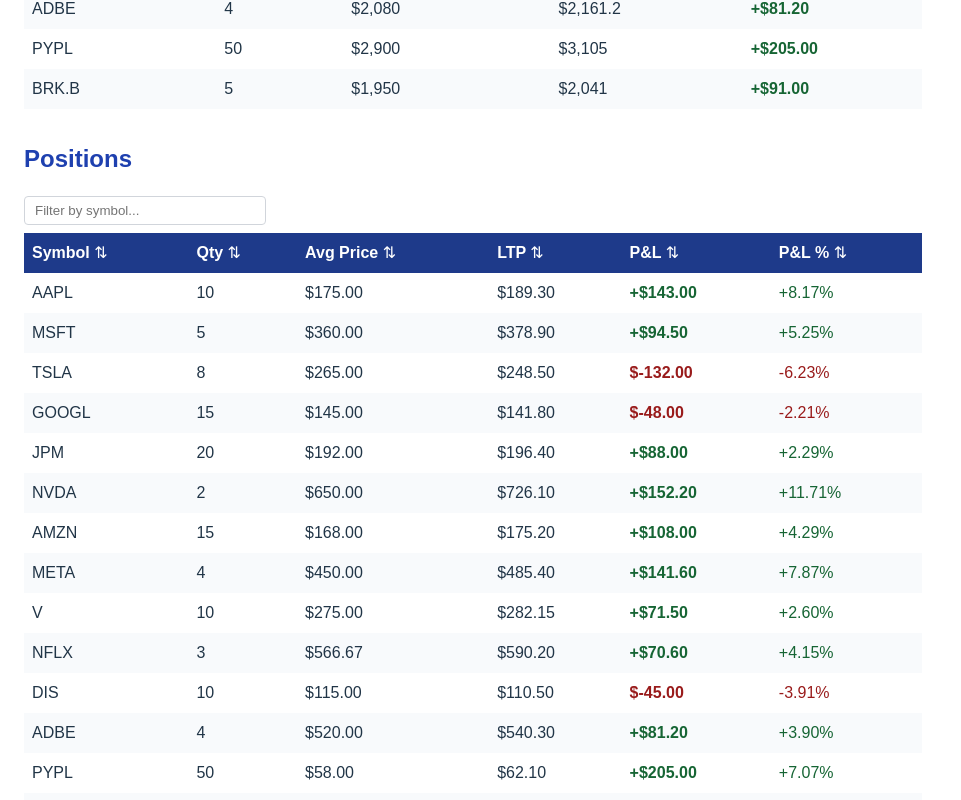
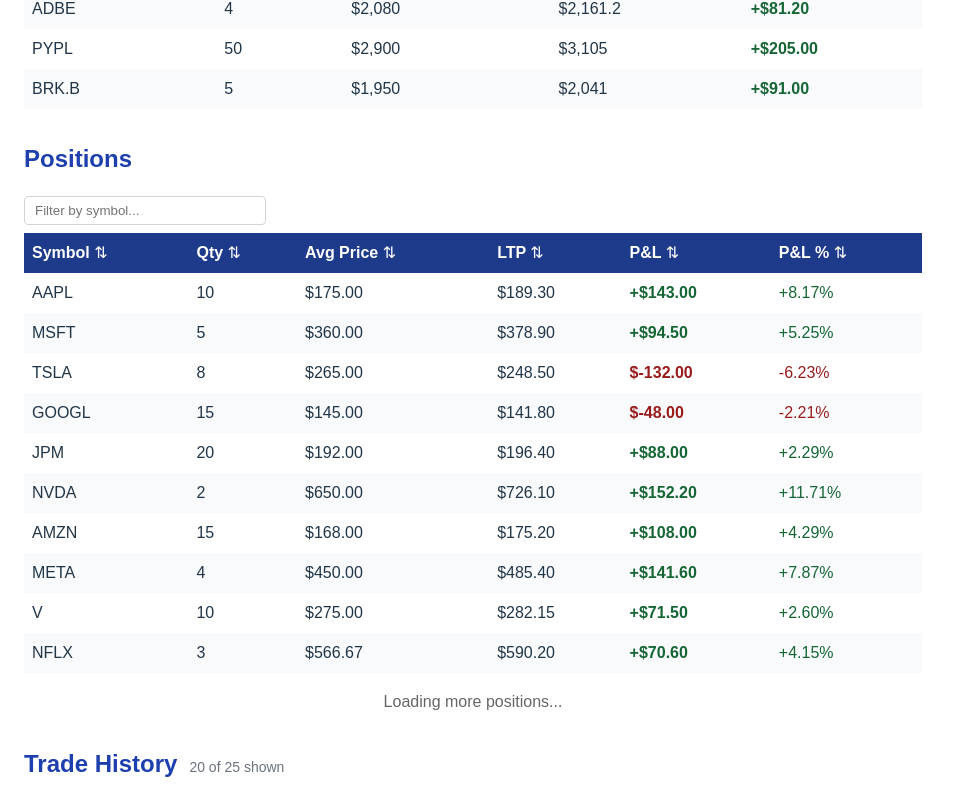
Before and after one commit to rohit-gomase25/Week2-Rohit, a React (Vite) app: page / in a window 1280 px wide. Shown: the part 4016-4816 px from the top of the page, without its empty margins (0-961 px from the left). Built offline with nearby package versions, Linux system fonts and the light colour scheme.

Commit message:
Exercise 3

```diff
--- a/src/App.tsx
+++ b/src/App.tsx
@@ -1,10 +1,10 @@
 import { useState } from "react";
 
 // Data
-import { stocks, trades, holdings, positions } from './data/stockData';
+import { stocks, trades, holdings } from './data/stockData';
 
 // Types
-import type { Stock, Trade, Holding, Position } from './types/stock.types';
+import type { Stock, Trade, Holding} from './types/stock.types';
 
 
 // Components
@@ -15,6 +15,7 @@
 import TradeForm from './components/TradeForm';
 import TradeFeature from './features/trades/TradeFeature';
 import LiveQuotesFeature from './features/quotes/LiveQuotesFeature';
+import PositionFeature from './features/positions/PositionFeature';
 
 function App() {
   const [selectedStock, setSelectedStock] = useState<Stock | null>(null);
@@ -94,46 +95,7 @@
         ]}
       />
 
-      {/* POSITIONS TABLE */}
-      <h2 style={{ color: '#1E40AF', marginTop: 32 }}>Positions</h2>
-      <DataTable<Position>
-        data={positions}
-        rowKey='id'
-        filterKey='symbol'
-        pageSize={7}
-        columns={[
-          { key: 'symbol', header: 'Symbol', sortable: true },
-          { key: 'qty', header: 'Qty', sortable: true },
-          { key: 'avgPrice', header: 'Avg Price', sortable: true, render: v => `$${Number(v).toFixed(2)}` },
-          { key: 'ltp', header: 'LTP', sortable: true, render: v => `$${Number(v).toFixed(2)}` },
-          {
-            key: 'pnl',
-            header: 'P&L',
-            sortable: true,
-            render: (v) => {
-              const n = Number(v);
-              return (
-                <span style={{ color: n >= 0 ? '#166534' : '#991B1B', fontWeight: 'bold' }}>
-                  {n >= 0 ? '+' : ''}${n.toFixed(2)}
-                </span>
-              );
-            }
-          },
-          {
-            key: 'pnlPct',
-            header: 'P&L %',
-            sortable: true,
-            render: (v) => {
-              const n = Number(v);
-              return (
-                <span style={{ color: n >= 0 ? '#166534' : '#991B1B' }}>
-                  {n >= 0 ? '+' : ''}{n.toFixed(2)}%
-                </span>
-              );
-            }
-          },
-        ]}
-      />
+      <PositionFeature />
 
       {/* TRADE HISTORY TABLE */}
       <TradeFeature
--- a/src/data/stockData.tsx
+++ b/src/data/stockData.tsx
@@ -79,5 +79,16 @@
   { id: 'p12', symbol: 'ADBE', qty: 4, avgPrice: 520.00, ltp: 540.30, pnl: 81.20, pnlPct: 3.90 },
   { id: 'p13', symbol: 'PYPL', qty: 50, avgPrice: 58.00, ltp: 62.10, pnl: 205.00, pnlPct: 7.07 },
   { id: 'p14', symbol: 'BRK.B', qty: 5, avgPrice: 390.00, ltp: 408.20, pnl: 91.00, pnlPct: 4.67 },
+  { id: 'p15', symbol: 'AAPL', qty: 8, avgPrice: 182.50, ltp: 189.30, pnl: 53.60, pnlPct: 3.71 },
+  { id: 'p16', symbol: 'MSFT', qty: 12, avgPrice: 365.00, ltp: 378.90, pnl: 166.80, pnlPct: 3.80 },
+  { id: 'p17', symbol: 'NVDA', qty: 5, avgPrice: 680.00, ltp: 726.10, pnl: 230.50, pnlPct: 6.78 },
+  { id: 'p18', symbol: 'TSLA', qty: 3, avgPrice: 245.00, ltp: 248.50, pnl: 10.50, pnlPct: 1.43 },
+  { id: 'p19', symbol: 'GOOGL', qty: 8, avgPrice: 148.00, ltp: 141.80, pnl: -49.60, pnlPct: -4.19 },
+  { id: 'p20', symbol: 'AMZN', qty: 10, avgPrice: 175.00, ltp: 175.20, pnl: 2.00, pnlPct: 0.11 },
+  { id: 'p21', symbol: 'JPM', qty: 12, avgPrice: 195.00, ltp: 196.40, pnl: 16.80, pnlPct: 0.72 },
+  { id: 'p22', symbol: 'META', qty: 6, avgPrice: 480.00, ltp: 485.40, pnl: 32.40, pnlPct: 1.13 },
+  { id: 'p23', symbol: 'V', qty: 5, avgPrice: 280.00, ltp: 282.15, pnl: 10.75, pnlPct: 0.77 },
+  { id: 'p24', symbol: 'NFLX', qty: 2, avgPrice: 575.00, ltp: 590.20, pnl: 30.40, pnlPct: 2.64 },
+  { id: 'p25', symbol: 'DIS', qty: 15, avgPrice: 112.00, ltp: 110.50, pnl: -22.50, pnlPct: -1.34 },
 
 ];
--- /dev/null
+++ b/src/features/positions/PositionFeature.tsx
@@ -0,0 +1,66 @@
+import useInfiniteScroll from "../../hooks/useInfiniteScroll";
+import type { Position } from "../../types/stock.types";
+import DataTable from '../../components/DataTable';
+import { positions } from '../../data/stockData';
+
+export default function PositionFeature() {
+  const { visibleItems, bottomRef, hasMore } = useInfiniteScroll(positions, 5);
+
+  return (
+    <div>
+      <h2 style={{ color: '#1E40AF', marginTop: 32 }}>Positions</h2>
+      <DataTable<Position>
+        data={visibleItems}
+        rowKey='id'
+        filterKey='symbol'
+        columns={[
+          { key: 'symbol', header: 'Symbol', sortable: true },
+          { key: 'qty', header: 'Qty', sortable: true },
+          { key: 'avgPrice', header: 'Avg Price', sortable: true, render: v => `$${Number(v).toFixed(2)}` },
+          { key: 'ltp', header: 'LTP', sortable: true, render: v => `$${Number(v).toFixed(2)}` },
+          {
+            key: 'pnl',
+            header: 'P&L',
+            sortable: true,
+            render: (v) => {
+              const n = Number(v);
+              return (
+                <span style={{ color: n >= 0 ? '#166534' : '#991B1B', fontWeight: 'bold' }}>
+                  {n >= 0 ? '+' : ''}${n.toFixed(2)}
+                </span>
+              );
+            }
+          },
+          {
+            key: 'pnlPct',
+            header: 'P&L %',
+            sortable: true,
+            render: (v) => {
+              const n = Number(v);
+              return (
+                <span style={{ color: n >= 0 ? '#166534' : '#991B1B' }}>
+                  {n >= 0 ? '+' : ''}{n.toFixed(2)}%
+                </span>
+              );
+            }
+          },
+        ]}
+      />
+
+      {/* Infinite Scroll Sentinel */}
+      <div ref={bottomRef} style={{ height: 1 }} />
+
+      {/* Status Messages */}
+      {hasMore && (
+        <p style={{ textAlign: 'center', color: '#666', marginTop: 16 }}>
+          Loading more positions...
+        </p>
+      )}
+      {!hasMore && visibleItems.length > 0 && (
+        <p style={{ textAlign: 'center', color: '#999', marginTop: 16 }}>
+          All {positions.length} positions loaded
+        </p>
+      )}
+    </div>
+  );
+}
```
